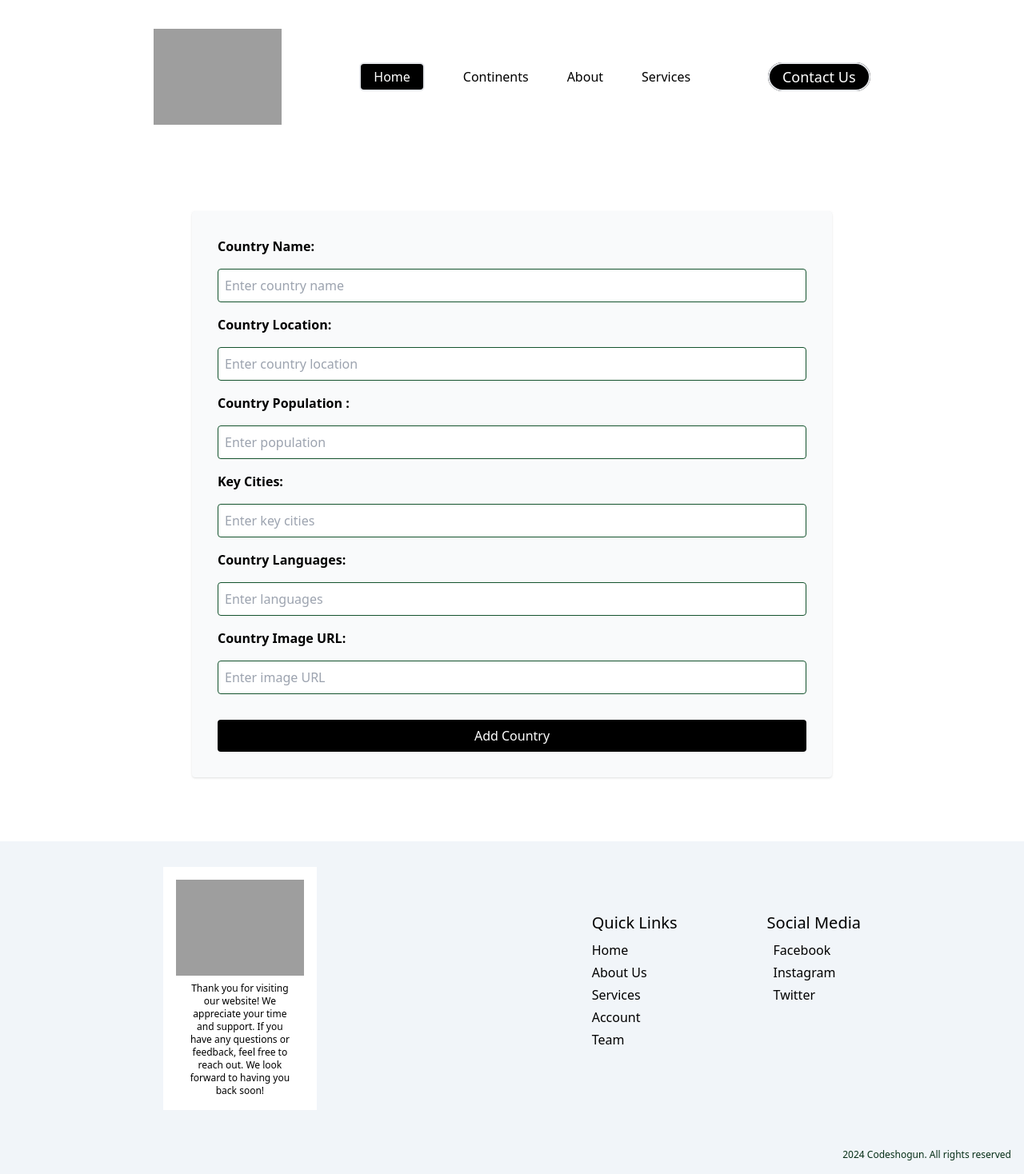
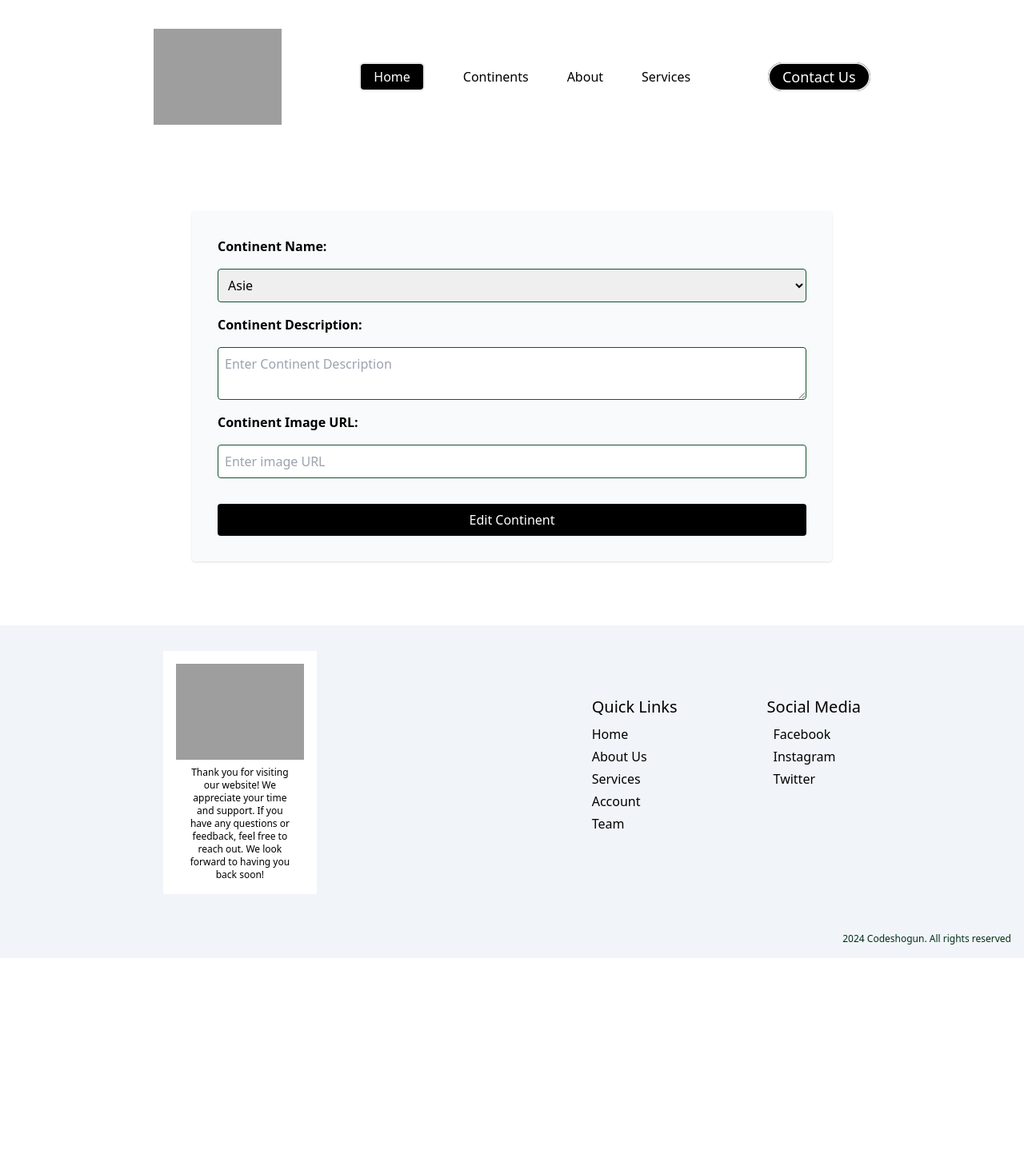
Before and after one commit to Mohammed-Ben-Cheikh/AfricaGeoJuniorV2, a PHP site: page /edit.php in a window 1280 px wide. Shown: the whole page at 80% size. After the commit the page ends 1198 px from the top, so only its background shows below. Run offline with PHP 8.4, Linux system fonts and the light colour scheme; some libraries are stand-ins or nearby versions; grey boxes are pictures that could not be loaded.

Commit message:
forms creation for crud operation (continents , countrys , cities)

```diff
--- a/app/action/continents/edit.php
+++ b/app/action/continents/edit.php
@@ -33,31 +33,31 @@
                     Us</a>
             </div>
         </div>
-        <h1 class="font-bold text-white  text-2xl py-4 text-center mt-4 mb-4 ">Add Country Information</h1>
+        <h1 class="font-bold text-white  text-2xl py-4 text-center mt-4 mb-4 ">Edit Country Information</h1>
         <section class="pb-20 ">
-            <form class="flex flex-col gap-4  mx-auto w-full md:w-[800px] bg-gray-50 p-8  rounded shadow" method="POST">
-                <label for="country-name" class="font-semibold">Country Name:</label>
-                <input type="text" name="country_name" id="country-name" class="p-2 border border-green-900 rounded"
-                    placeholder="Enter country name">
-                <label for="country-location" class="font-semibold">Country Location:</label>
-                <input type="text" name="country_location" id="country-location"
-                    class="p-2 border border-green-900 rounded " placeholder="Enter country location">
-                <label for="country-population" class="font-semibold">Country Population :</label>
-                <input type="number" name="country_population" id="country-population"
-                    class="p-2 border border-green-900 rounded" placeholder="Enter population">
-                <label for="key-cities" class="font-semibold">Key Cities:</label>
-                <input type="text" name="key_cities" id="key-cities" class="p-2 border border-green-900 rounded"
-                    placeholder="Enter key cities">
-                <label for="country-languages" class="font-semibold">Country Languages:</label>
-                <input type="text" name="country_languages" id="country-languages"
-                    class="p-2 border border-green-900 rounded" placeholder="Enter languages">
-                <label for="country-img" class="font-semibold">Country Image URL:</label>
-                <input type="text" name="country_img" id="country-img" class="p-2 border border-green-900 rounded"
-                    placeholder="Enter image URL">
-                <button href="index.php?" type="submit" name="submit"
-                    class="mt-4 bg-black text-white py-2 px-4 rounded hover:bg-white hover:text-black border-black transform duration-300">Add
-                    Country</button>
-            </form>
+        <form class="flex flex-col gap-4  mx-auto w-full md:w-[800px] bg-gray-50 p-8  rounded shadow" method="POST">
+
+<label for="continent-name" class="font-semibold">Continent Name:</label>
+<select name="continent-name" id="continent-name-name" class="p-2 border border-green-900 rounded">
+<option value="Asie">Asie</option>
+<option value="Afrique">Afrique</option>
+<option value="Amérique">Amérique</option>
+<option value="Antarctique">Antarctique</option>
+<option value="Europe">Europe</option>
+<option value="Australie">Australie</option>
+</select>
+
+    <label for="continent-description" class="font-semibold">Continent Description:</label>
+    <textarea type="text" name="continent-description" id="continent-description"
+        class="p-2 border border-green-900 rounded " placeholder="Enter Continent Description"></textarea>
+    <label for="Continent-img" class="font-semibold">Continent Image URL:</label>
+    <input type="text" name="Continent-img" id="Continent-img" class="p-2 border border-green-900 rounded"
+        placeholder="Enter image URL">
+    <button href="index.php?" type="submit" name="submit"
+        class="mt-4 bg-black text-white py-2 px-4 rounded hover:bg-white hover:text-black border-black transform duration-300">Edit
+        Continent</button>
+</form>
+
         </section>
     </section>
     <!-- FOOTER -->
```
Also changed, not shown: app/action/continents/add.php (+19 -20 lines), app/action/pays/add.php (+9 -3 lines), app/action/pays/edit.php (+10 -0 lines), app/action/villes/add.php (+20 -19 lines), app/action/villes/edit.php (+22 -20 lines).
